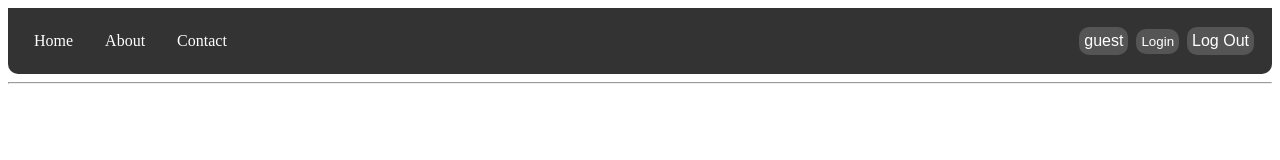
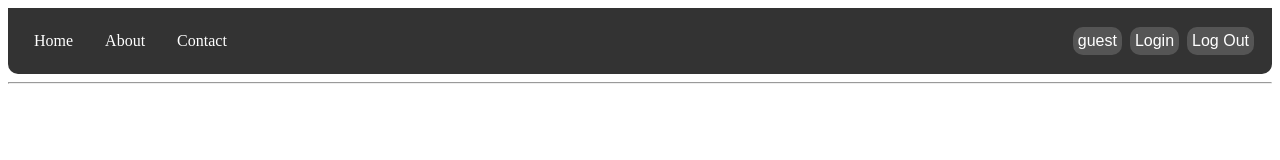
Before and after one commit to MrJustMeDahl/RecipeFrontend, a React (Vite) app: page / in a window 1280 px wide. Shown: the top 160 px of the page. Built offline with nearby package versions, Linux system fonts and the light colour scheme.

Commit message:
Update Navbar.jsx

```diff
--- a/src/components/Navbar.jsx
+++ b/src/components/Navbar.jsx
@@ -65,7 +65,7 @@ const Navbar = () => {
           )}
         </button>
 
-        <button className="nav-button-modal" onClick={() => setIsModalOpen(true)}>Login</button>
+        <button className="nav-button" onClick={() => setIsModalOpen(true)}>Login</button>
 
         <Modal open={isModalOpen} onClose={() => setIsModalOpen(false)}>
         <label htmlFor="username"></label>
```
